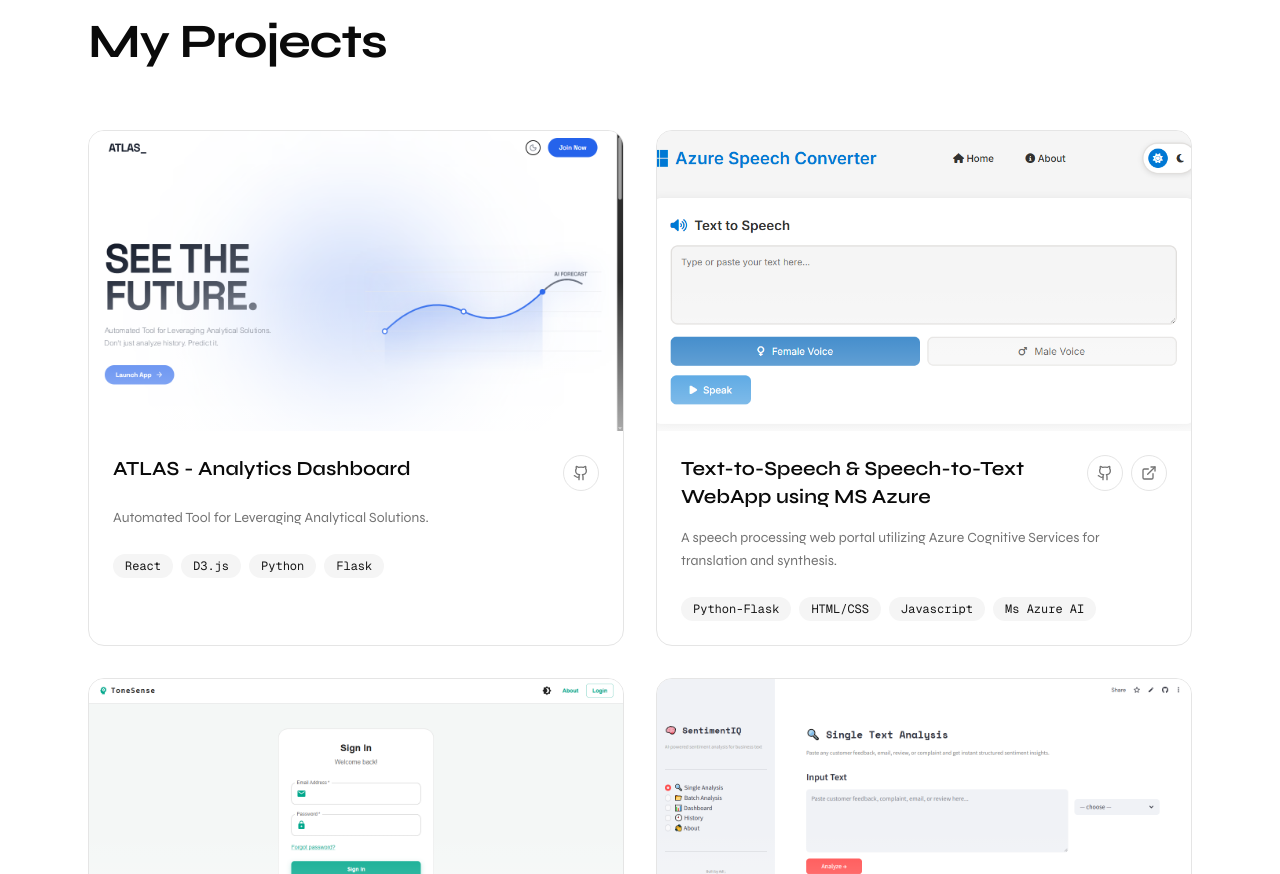
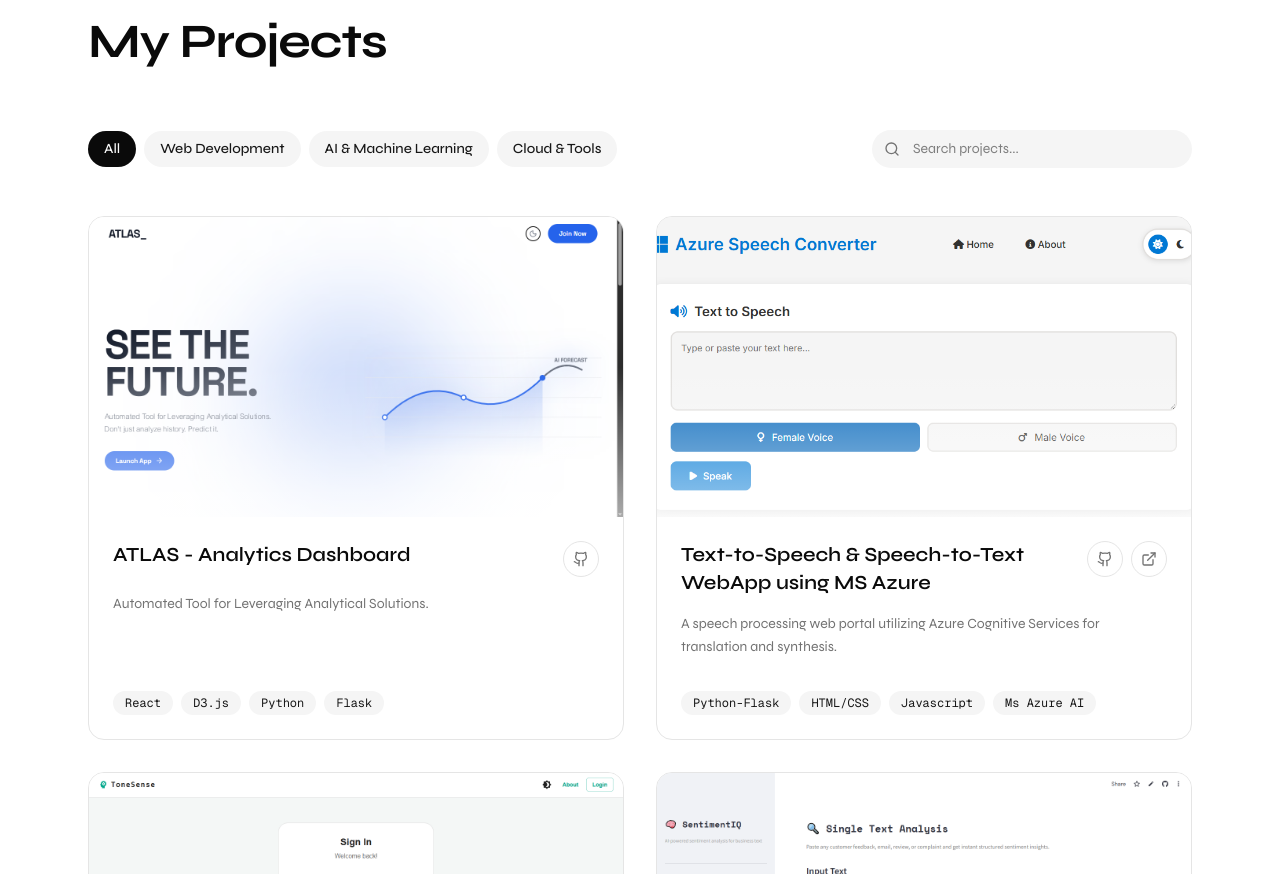
Before and after one commit to Adi1exe/new-protfolio-website, a Next.js app: page / in a window 1280 px wide. Shown: the part 1926-2800 px from the top of the page. Built offline with nearby package versions, Linux system fonts and the light colour scheme.

Commit message:
implement vault page and core portfolio components including navbar, projects, and skills sections

```diff
--- a/src/components/Navbar.tsx
+++ b/src/components/Navbar.tsx
@@ -45,11 +45,10 @@ export function Navbar() {
       initial={{ y: -100 }}
       animate={{ y: 0 }}
       transition={{ duration: 0.6, ease: [0.22, 1, 0.36, 1] }}
-      className={`fixed top-0 left-0 right-0 z-50 transition-all duration-500 ${
-        isScrolled
+      className={`fixed top-0 left-0 right-0 z-50 transition-all duration-500 ${isScrolled
           ? "bg-background/80 backdrop-blur-xl border-b border-border/50"
           : "bg-transparent"
-      }`}
+        }`}
     >
       <div className="max-w-6xl mx-auto px-6 py-4">
         <div className="flex items-center justify-center gap-8 relative">
--- a/src/components/Projects.tsx
+++ b/src/components/Projects.tsx
@@ -1,9 +1,9 @@
 "use client";
 
-import { motion, useInView } from "framer-motion";
-import { useRef, useState } from "react";
+import { motion, useInView, AnimatePresence } from "framer-motion";
+import { useRef, useState, useEffect, useMemo } from "react";
 import Image from "next/image";
-import { ExternalLink, Github } from "lucide-react";
+import { ExternalLink, Github, Search, X } from "lucide-react";
 
 import {
   Dialog,
@@ -30,6 +30,7 @@ type Project = {
   gallery?: ThemeImage[];
   github: string;
   live: string;
+  categories: string[];
 };
 
 const projects: Project[] = [
@@ -49,6 +50,7 @@ const projects: Project[] = [
     ],
     github: "https://github.com/Adi1exe/ATLAS-new/",
     live: "",
+    categories: ["Web Development"],
   },
   {
     title: "Text-to-Speech & Speech-to-Text WebApp using MS Azure",
@@ -63,6 +65,7 @@ const projects: Project[] = [
     ],
     github: "https://github.com/Adi1exe/MSAzure_Project",
     live: "https://text2speechandspeech2text-g0h5ancab3gbekfx.centralindia-01.azurewebsites.net/",
+    categories: ["Web Development", "Cloud & Tools"],
   },
   {
     title: "ToneAnalyzer",
@@ -78,6 +81,7 @@ const projects: Project[] = [
     ],
     github: "https://github.com/Adi1exe/ToneAnalyzer",
     live: "",
+    categories: ["Web Development", "AI & Machine Learning"],
   },
   {
     title: "SentimentIQ",
@@ -94,6 +98,7 @@ const projects: Project[] = [
     ],
     github: "https://github.com/Adi1exe/SentimentIQ",
     live: "https://sentimentaliq.streamlit.app/",
+    categories: ["Web Development", "AI & Machine Learning"],
   },
 ];
 
@@ -133,13 +138,65 @@ export function Projects() {
   const [selectedProject, setSelectedProject] = useState<Project | null>(null);
   const [isDialogOpen, setIsDialogOpen] = useState(false);
 
+  // Filtering states
+  const [activeCategory, setActiveCategory] = useState("All");
+  const [selectedSkill, setSelectedSkill] = useState<string | null>(null);
+  const [searchQuery, setSearchQuery] = useState("");
+
+  const categories = ["All", "Web Development", "AI & Machine Learning", "Cloud & Tools"];
+
+  // Listen to skill badge click custom event from Skills component
+  useEffect(() => {
+    const handleFilterSkill = (e: Event) => {
+      const skillName = (e as CustomEvent).detail;
+      setSelectedSkill(skillName);
+      setActiveCategory("All"); // Reset category filter so we see the matching skill tags
+    };
+
+    window.addEventListener("filter-skill", handleFilterSkill);
+    return () => window.removeEventListener("filter-skill", handleFilterSkill);
+  }, []);
+
   const openProject = (project: Project) => {
     setSelectedProject(project);
     setIsDialogOpen(true);
   };
 
+  const matchesSkill = (projectTags: string[], skill: string) => {
+    const s = skill.toLowerCase().trim();
+    return projectTags.some((tag) => {
+      const t = tag.toLowerCase().trim();
+      return t === s || t.includes(s) || s.includes(t);
+    });
+  };
+
+  const filteredProjects = useMemo(() => {
+    return projects.filter((project) => {
+      // 1. Category Filter
+      if (activeCategory !== "All" && !project.categories.includes(activeCategory)) {
+        return false;
+      }
+      // 2. Skill Filter
+      if (selectedSkill && !matchesSkill(project.tags, selectedSkill)) {
+        return false;
+      }
+      // 3. Search Query Filter
+      if (searchQuery.trim()) {
+        const query = searchQuery.toLowerCase().trim();
+        const matchesTitle = project.title.toLowerCase().includes(query);
+        const matchesDesc = project.description.toLowerCase().includes(query);
+        const matchesTags = project.tags.some((tag) => tag.toLowerCase().includes(query));
+        if (!matchesTitle && !matchesDesc && !matchesTags) {
+          return false;
+        }
+      }
+      return true;
+    });
+  }, [activeCategory, selectedSkill, searchQuery]);
+
   return (
-    <section id="projects" className="py-32 bg-white dark:bg-[#0a0a0a]" ref={ref}>      <div className="max-w-6xl mx-auto px-6">
+    <section id="projects" className="py-32 bg-white dark:bg-[#0a0a0a]" ref={ref}>
+      <div className="max-w-6xl mx-auto px-6">
         <motion.div
           initial={{ opacity: 0, y: 40 }}
           animate={isInView ? { opacity: 1, y: 0 } : {}}
@@ -154,20 +211,114 @@ export function Projects() {
           </h2>
         </motion.div>
 
-      <div className="grid md:grid-cols-2 gap-8">
-        {projects.map((project, index) => (
-          <motion.article
+        {/* Filters Header */}
+        <div className="flex flex-col gap-6 mb-12">
+          <div className="flex flex-col md:flex-row md:items-center justify-between gap-6">
+            {/* Category Tabs */}
+            <div className="flex flex-wrap gap-2">
+              {categories.map((category) => (
+                <button
+                  key={category}
+                  onClick={() => {
+                    setActiveCategory(category);
+                    setSelectedSkill(null); // Clear specific skill filter when changing categories
+                  }}
+                  className={`px-4 py-2 text-sm font-medium rounded-full transition-all duration-300 cursor-pointer ${
+                    activeCategory === category && !selectedSkill
+                      ? "bg-foreground text-background"
+                      : "bg-secondary text-secondary-foreground hover:bg-muted"
+                  }`}
+                >
+                  {category}
+                </button>
+              ))}
+            </div>
+
+            {/* Search bar */}
+            <div className="relative max-w-xs w-full">
+              <Search className="absolute left-3 top-1/2 -translate-y-1/2 text-muted-foreground w-4 h-4" />
+              <input
+                type="text"
+                placeholder="Search projects..."
+                value={searchQuery}
+                onChange={(e) => setSearchQuery(e.target.value)}
+                className="w-full pl-10 pr-8 py-2 text-sm bg-secondary rounded-full border border-transparent focus:border-border focus:outline-none transition-all duration-300"
+              />
+              {searchQuery && (
+                <button
+                  onClick={() => setSearchQuery("")}
+                  className="absolute right-3 top-1/2 -translate-y-1/2 text-muted-foreground hover:text-foreground cursor-pointer"
+                >
+                  <X className="w-4 h-4" />
+                </button>
+              )}
+            </div>
+          </div>
+
+          {/* Active Skill Filter Tag */}
+          <AnimatePresence>
+            {selectedSkill && (
+              <motion.div
+                initial={{ opacity: 0, y: -10 }}
+                animate={{ opacity: 1, y: 0 }}
+                exit={{ opacity: 0, y: -10 }}
+                className="flex items-center gap-2 bg-secondary/80 border border-border px-4 py-2 rounded-lg w-fit text-sm"
+              >
+                <span className="text-muted-foreground">Filtering by skill:</span>
+                <span className="font-mono font-medium px-2 py-0.5 bg-foreground text-background rounded text-xs">
+                  {selectedSkill}
+                </span>
+                <button
+                  onClick={() => setSelectedSkill(null)}
+                  className="text-muted-foreground hover:text-foreground ml-1 cursor-pointer"
+                  aria-label="Clear skill filter"
+                >
+                  <X className="w-3.5 h-3.5" />
+                </button>
+              </motion.div>
+            )}
+          </AnimatePresence>
+        </div>
+
+        {/* Projects Grid */}
+        {filteredProjects.length === 0 ? (
+          <motion.div
+            initial={{ opacity: 0 }}
+            animate={{ opacity: 1 }}
+            className="text-center py-20 border border-dashed border-border rounded-2xl bg-card/10"
+          >
+            <p className="text-muted-foreground text-lg mb-2">No projects found</p>
+            <p className="text-sm text-muted-foreground/75">
+              Try adjusting your search query or clear the active filters.
+            </p>
+            <button
+              onClick={() => {
+                setActiveCategory("All");
+                setSelectedSkill(null);
+                setSearchQuery("");
+              }}
+              className="mt-4 px-4 py-2 text-sm font-medium bg-foreground text-background rounded-full hover:opacity-95 transition-opacity cursor-pointer"
+            >
+              Reset Filters
+            </button>
+          </motion.div>
+        ) : (
+          <motion.div layout className="grid md:grid-cols-2 gap-8">
+            <AnimatePresence mode="popLayout">
+              {filteredProjects.map((project, index) => (
+                <motion.div
+                  layout
                   key={project.title}
-            initial={{ opacity: 0, y: 60 }}
-            animate={isInView ? { opacity: 1, y: 0 } : {}}
-            transition={{
-              delay: 0.2 + index * 0.15,
-              duration: 0.8,
-              ease: [0.22, 1, 0.36, 1],
-            }}
-            className="group relative bg-card rounded-2xl overflow-hidden border border-border hover:border-muted-foreground/30 transition-all duration-500 cursor-pointer"
+                  initial={{ opacity: 0, scale: 0.9 }}
+                  animate={{ opacity: 1, scale: 1 }}
+                  exit={{ opacity: 0, scale: 0.9 }}
+                  transition={{ duration: 0.4, ease: [0.22, 1, 0.36, 1] }}
+                >
+                  <article
+                    className="group relative bg-card rounded-2xl overflow-hidden border border-border hover:border-muted-foreground/30 transition-all duration-500 cursor-pointer h-full flex flex-col justify-between"
                     onClick={() => openProject(project)}
                   >
+                    <div>
                       <div className="aspect-video overflow-hidden relative">
                         <div className="w-full h-full">
                           <ProjectImage
@@ -216,7 +367,10 @@ export function Projects() {
                         <p className="text-muted-foreground text-sm leading-relaxed">
                           {project.description}
                         </p>
+                      </div>
+                    </div>
 
+                    <div className="p-6 pt-0 space-y-4">
                       <div className="flex flex-wrap gap-2 pt-2">
                         {project.tags.map((tag) => (
                           <span key={tag} className="px-3 py-1 text-xs font-mono bg-secondary text-secondary-foreground rounded-full">
@@ -225,9 +379,12 @@ export function Projects() {
                         ))}
                       </div>
                     </div>
-          </motion.article>
+                  </article>
+                </motion.div>
               ))}
-      </div>
+            </AnimatePresence>
+          </motion.div>
+        )}
 
         <motion.div
           initial={{ opacity: 0, y: 20 }}
```
Also changed, not shown: src/components/Skills.tsx (+19 -5 lines), src/app/vault/page.tsx (indentation only). Lines whose indentation alone changed are shown as unchanged.
